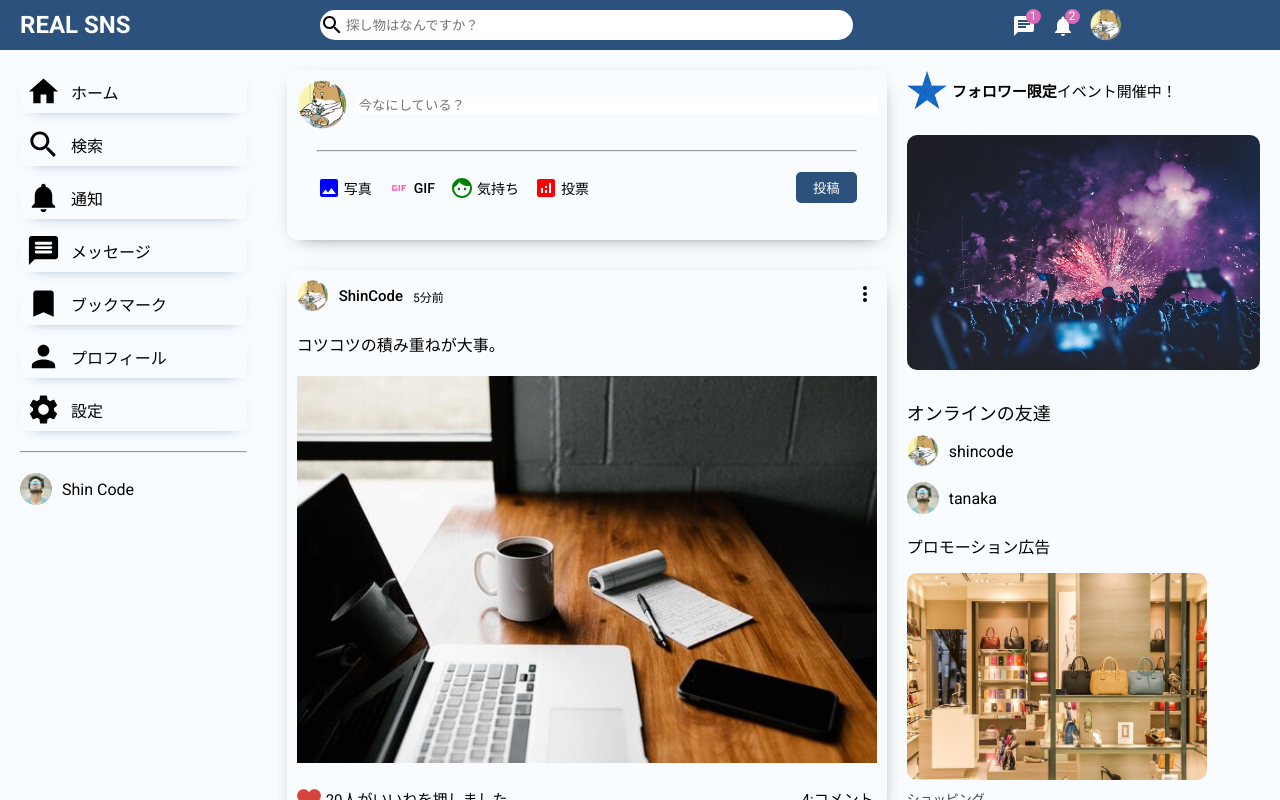
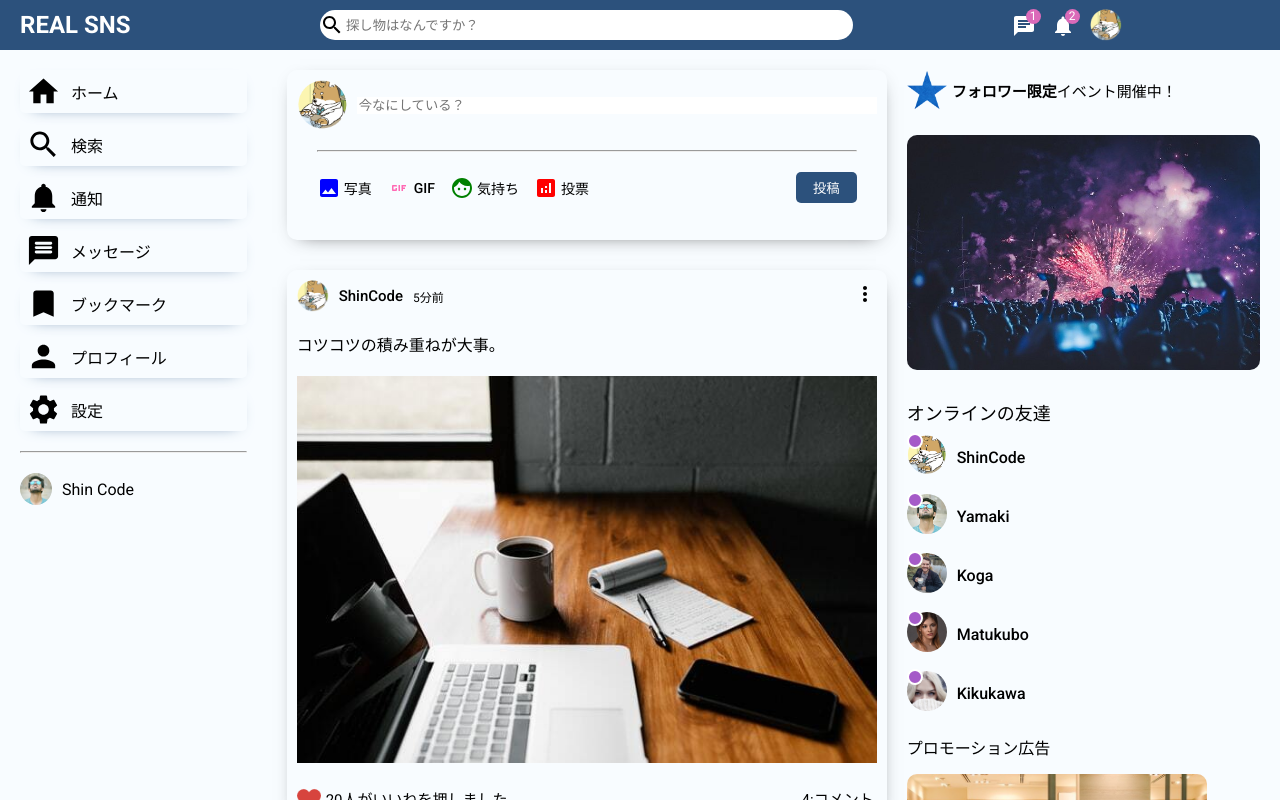
Before and after one commit to canopus-m-satoshi/real-sns, a React (Vite) app in the folder frontend/: page / in a window 1280 px wide. Shown: the top 800 px of the page. Built offline with nearby package versions, Linux system fonts and the light colour scheme.

Commit message:
61. Rightbarのオンラインの友達もダミーデータで更新しよう

```diff
--- /dev/null
+++ b/frontend/src/components/online/Online.jsx
@@ -0,0 +1,15 @@
+import React from 'react'
+
+const Online = ({ user }) => {
+  return (
+    <li className="rightbarFriend">
+      <div className="rightbarProfileImgContainer">
+        <img src={user.profilePicture} alt="" className="rightbarProfileImg" />
+        <span className="rightbarOnline"></span>
+      </div>
+      <span className="rightbarUsername">{user.username}</span>
+    </li>
+  )
+}
+
+export default Online
--- a/frontend/src/components/rightbar/Rightbar.jsx
+++ b/frontend/src/components/rightbar/Rightbar.jsx
@@ -1,6 +1,9 @@
 import React from 'react'
 
 import './Rightbar.css'
+
+import { Users } from '../../dummydata'
+import Online from '../online/Online'
 
 const Rightbar = () => {
   const HomeRightbar = () => {
@@ -15,22 +18,9 @@
         <img src="./assets/event.jpeg" alt="" className="eventImg" />
         <h4 className="rightbarTitle">オンラインの友達</h4>
         <ul className="rightbarFriendList">
-          <li className="sidebarFriendListItem">
-            <img
-              src="/assets/person/1.jpeg"
-              alt=""
-              className="sidebarFriendImg"
-            />
-            <span className="sidebarFriendName">shincode</span>
-          </li>
-          <li className="sidebarFriendListItem">
-            <img
-              src="/assets/person/2.jpeg"
-              alt=""
-              className="sidebarFriendImg"
-            />
-            <span className="sidebarFriendName">tanaka</span>
-          </li>
+          {Users.map((user) => (
+            <Online user={user} key={user.id} />
+          ))}
         </ul>
         <p className="promotionTitle">プロモーション広告</p>
         <img
```
